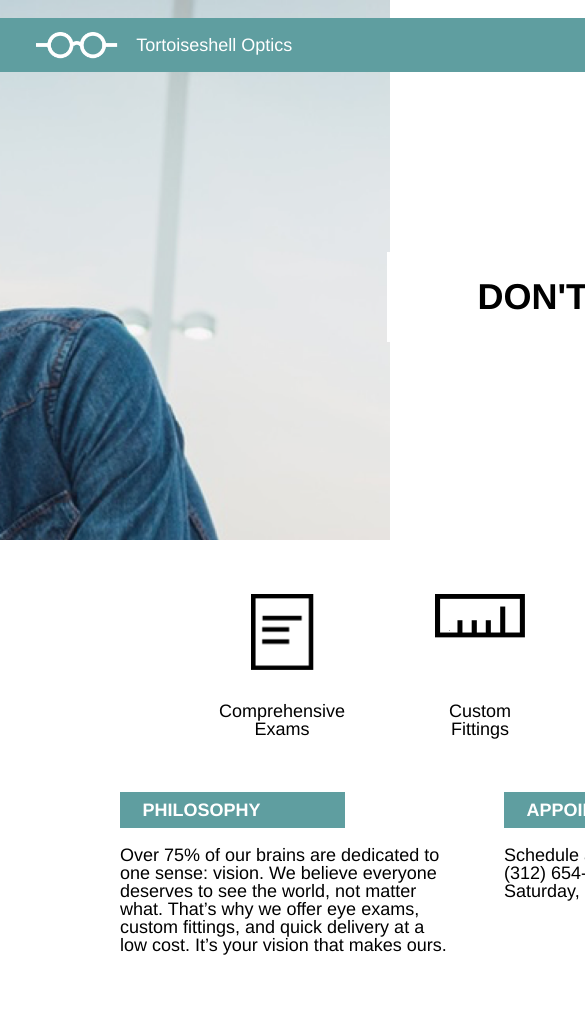
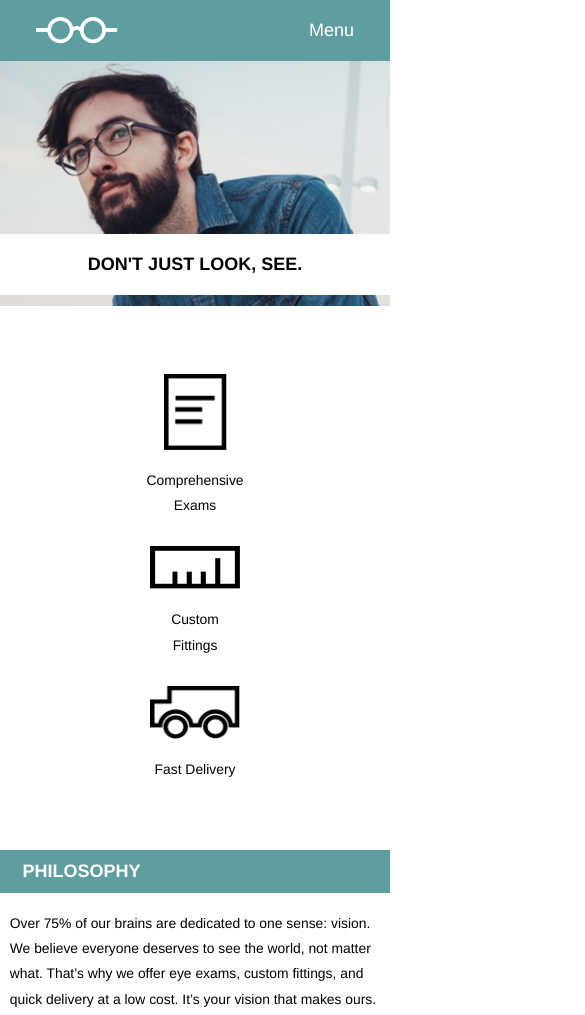
Before and after one commit to saas-0326/tortoiseshell, a plain HTML site: page index.html in a window 390 px wide. Shown: the top 1015 px of the page, 585 px wide, since content can reach past the window. Drawn offline with Linux system fonts and the light colour scheme.

Commit message:
Finished responsive website (tablet + mobile)

```diff
--- a/resources/css/style.css
+++ b/resources/css/style.css
@@ -3,12 +3,21 @@
 html {
   font-family: Helvetica;
   font-size: 18px;
+}
+
+body {
   line-height: 1.4rem;
 }
 
 .container {
   width: 960px;
   margin: 0 auto;
+}
+
+@media only screen and (max-width: 1024px) {
+  .container {
+    width: 100%;
+  }
 }
 
 
@@ -37,6 +46,18 @@ header {
   padding-right: 1rem;
 }
 
+@media only screen and (max-width: 1024px) {
+  header {
+    top: 0;
+  }
+}
+
+@media only screen and (max-width: 560px) {
+  .logo span {
+    display: none;
+  }
+}
+
 
 /* Navigation Styles */
 
@@ -56,6 +77,15 @@ ul li {
 nav span {
   display: none;
   padding-right: 1rem;
+}
+
+@media only screen and (max-width: 660px) {
+  nav ul {
+    display: none;
+  }
+  nav span {
+    display: inline-block;
+  }
 }
 
 
@@ -84,6 +114,37 @@ nav span {
   padding: 1.5rem 5rem;
 }
 
+@media only screen and (max-width: 1024px) {
+  .banner {
+    background-position: 20%;
+    height: 22rem;
+  }
+  .slogan {
+    top: 9rem;
+    right: 2rem;
+  }
+  .slogan h1 {
+    font-size: 1.33rem;
+    padding: 0.75rem 4rem;
+  }
+}
+
+@media only screen and (max-width: 560px) {
+  .banner {
+    height: 17rem;
+  }
+  .slogan {
+    top: 13rem;
+    right: 0;
+    width: 100%;
+  }
+  .slogan h1 {
+    font-size: 1rem;
+    text-align: center;
+    padding: 1rem 0;
+  }
+}
+
 
 /* Benefits Section Styles */
 
@@ -93,7 +154,7 @@ nav span {
 }
 
 figure {
-  height: 8rem;
+  max-height: 8rem;
   max-width: 5rem;
   padding: 3rem;
   display: flex;
@@ -111,7 +172,23 @@ figure img {
 }
 
 figure figcaption {
+  padding-top: 1rem;
   text-align: center;
+}
+
+@media only screen and (max-width: 560px) {
+  .flex {
+    padding-top: 3rem;
+    flex-direction: column;
+    align-items: center;
+  }
+  .flex figure {
+    padding: 0.77rem;
+  }
+
+  figure figcaption {
+    font-size: 0.77rem;
+  }
 }
 
 
@@ -128,9 +205,25 @@ figure figcaption {
   font-size: 1rem;
   font-weight: bold;
   color: White;
-  width: 10rem;
+  max-width: 10rem;
   padding: 0.5rem 1.25rem;
   margin-bottom: 1rem;
+}
+
+@media only screen and (max-width: 560px) {
+  .additional {
+    width: 100%;
+    margin-bottom: 4rem;
+    padding: 0;
+  }
+  .additional h4 {
+    max-width: 100%;
+    margin: 0 auto 1rem;
+  }
+  .additional p {
+    padding: 0 2.5%;
+    font-size: 0.77rem;
+  }
 }
 
 
@@ -147,3 +240,12 @@ footer img {
   padding: 4rem 1rem;
   margin-left: 3rem;
 }
+
+@media only screen and (max-width: 560px) {
+  footer img {
+    margin: 0 auto;
+  }
+  footer span {
+    display: none;
+  }
+}
```
